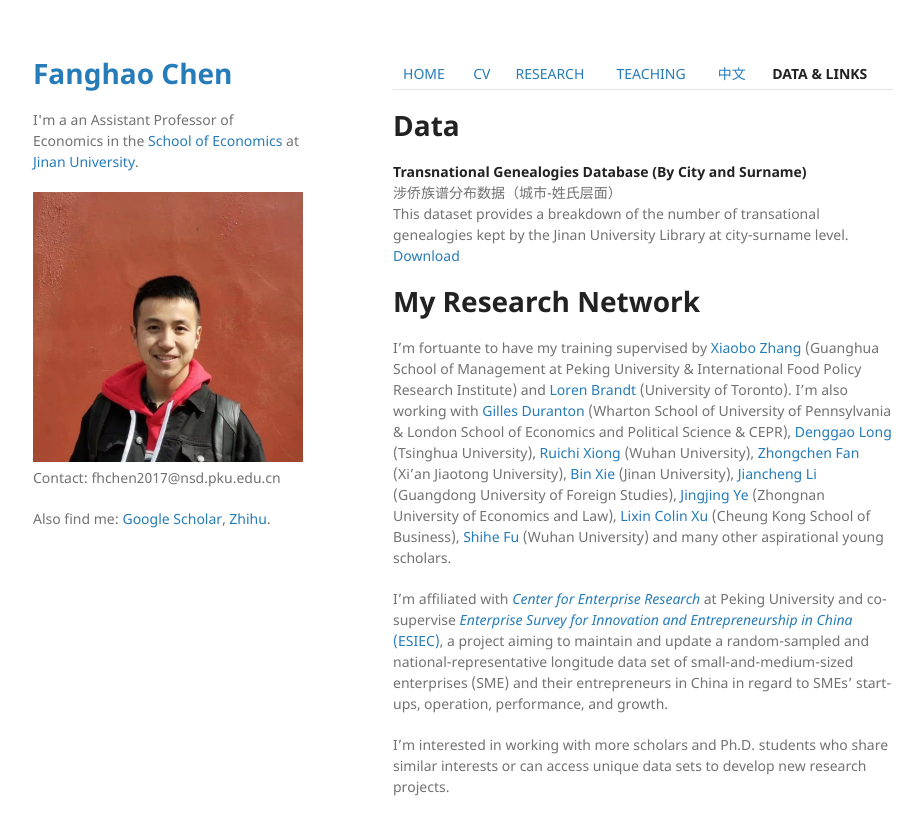
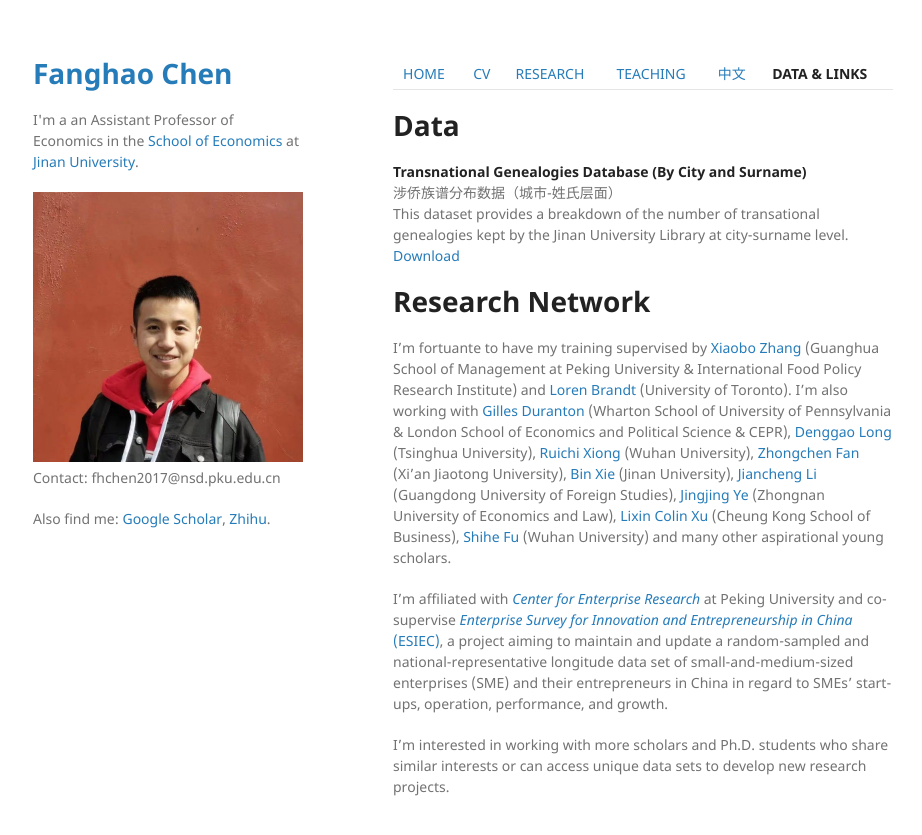
Before and after one commit to FanghaoChen/homepage, a Jekyll site: the page built from links.md, in a window 1280 px wide. Shown: the top 835 px of the page, without its empty margins (177-1099 px from the left). Built offline with Jekyll 4.4.1, drawn with Linux system fonts in a browser that asks for light colours; our own code applies the rules of GitHub Pages for plain Markdown files.

```diff
--- a/links.md
+++ b/links.md
@@ -7,7 +7,7 @@
 This dataset provides a breakdown of the number of transational genealogies kept by the Jinan University Library at city-surname level. <br/>
 [Download](./assets/涉侨族谱分布241028.rar)
 
-# My Research Network #
+# Research Network #
 
 I'm fortuante to have my training supervised by [Xiaobo Zhang](https://www.gsm.pku.edu.cn/jsjjxq.jsp?urltype=tree.TreeTempUrl&wbtreeid=1141&user_id=x.zhang) (Guanghua School of Management at Peking University & International Food Policy Research Institute) and [Loren Brandt](https://brandt.economics.utoronto.ca/) (University of Toronto). I'm also working with [Gilles Duranton](http://real-faculty.wharton.upenn.edu/duranton/) (Wharton School of University of Pennsylvania & London School of Economics and Political Science & CEPR), [Denggao Long](https://www.tioe.tsinghua.edu.cn/info/1179/1308.htm) (Tsinghua University), [Ruichi Xiong](https://www.ruichixiong.com/) (Wuhan University), [Zhongchen Fan](http://sef.xjtu.edu.cn/info/1086/18778.htm) (Xi'an Jiaotong University), [Bin Xie](http://binxie.weebly.com/) (Jinan University), [Jiancheng Li](https://jingmao.gdufs.edu.cn/info/2380/11238.htm) (Guangdong University of Foreign Studies), [Jingjing Ye](https://csxy.zuel.edu.cn/2022/0903/c7501a305013/pagem.htm) (Zhongnan University of Economics and Law), [Lixin Colin Xu](https://english.ckgsb.edu.cn/faculty/lixin-colin-xu/) (Cheung Kong School of Business), [Shihe Fu](https://ems.whu.edu.cn/info/1680/215401.htm) (Wuhan University) and many other aspirational young scholars.
 
```
